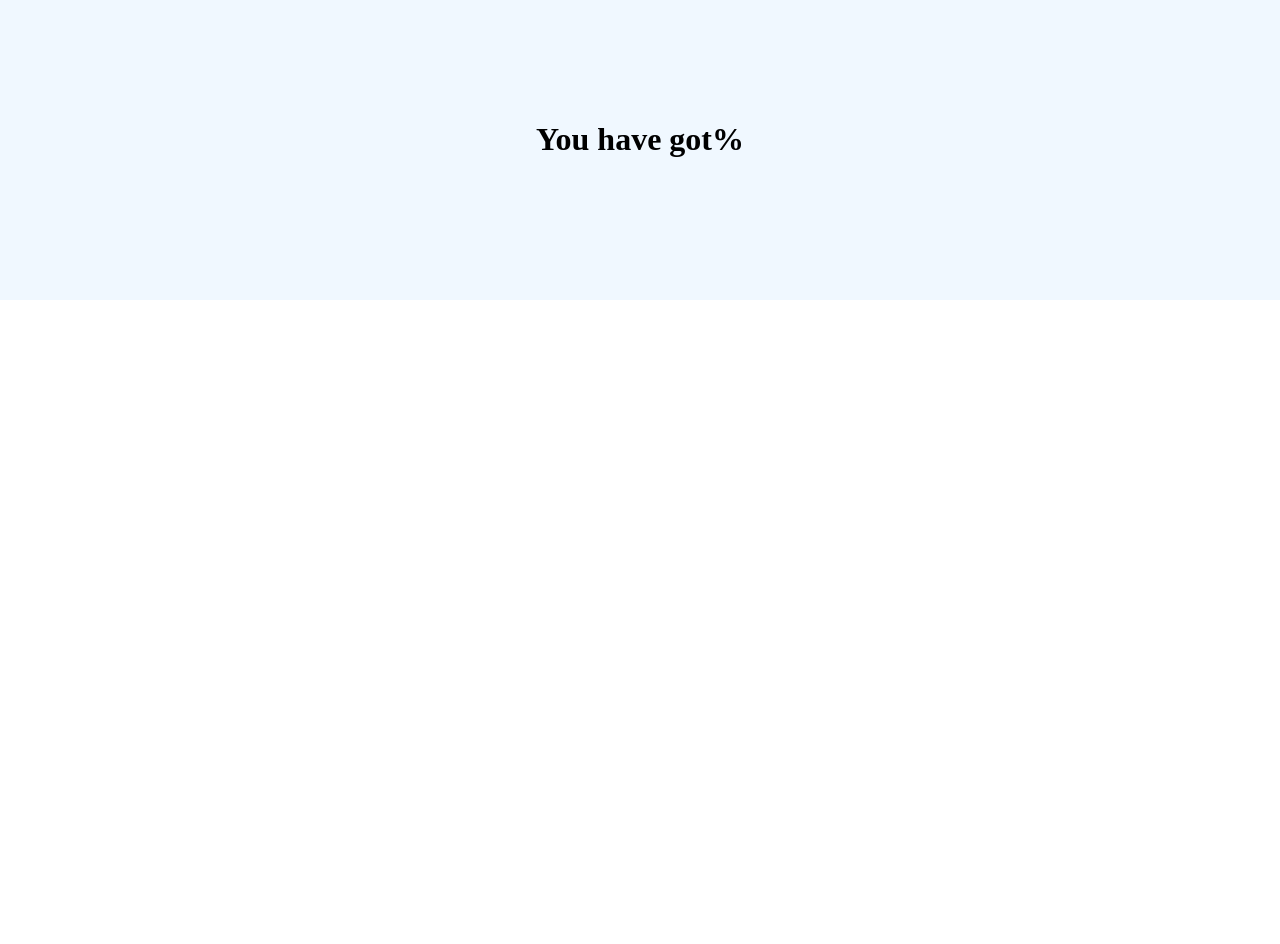
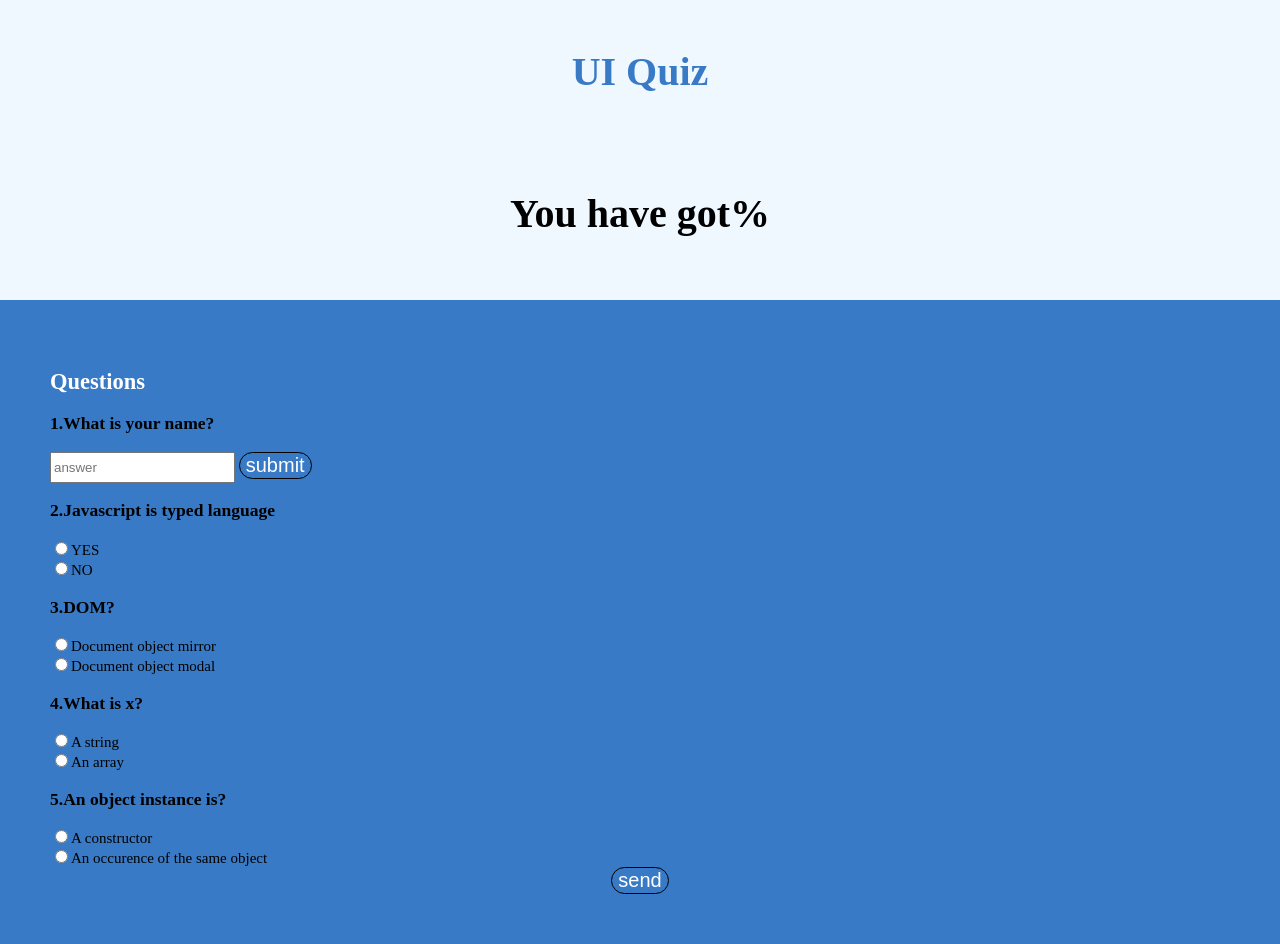
Before and after one commit to AcademyFS20/Mini-Quiz-Otmane, a plain HTML site: page index.html in a window 1280 px wide. Before the commit the page ends 800 px from the top, so only its background shows below. Drawn offline with Linux system fonts and the light colour scheme.

Commit message:
partie HTML et CSS terminée

```diff
--- a/index.html
+++ b/index.html
@@ -9,8 +9,43 @@
 </head>
 <body>
     <header>
-        <h1>You have got<span></span>%</h1>
+        <h1>UI Quiz</h1>
+        <h2>You have got<span></span>%</h2>
     </header>
+    <section>
+        <h2>Questions</h2>
+        <form>
+            <div class="form-group" id="form-group1">
+                <h3>1.What is your name?</h3>
+                <input type="text" placeholder="answer" name="name" id="name">
+                <input type="submit" id="submit" value="submit">
+            </div>
+            <div class="form-group">
+                <h3>2.Javascript is typed language</h3>
+                <input type="radio" value="yes" id="yes" name="javascript"><label for="yes">YES</label><br>
+                <input type="radio" value="no" id="no" name="javascript"><label for="no">NO</label>
+            </div>
+            <div class="form-group">
+                <h3>3.DOM?</h3>
+                <input type="radio" value="mirror" id="mirror" name="DOM"><label for="mirror">Document object mirror</label><br>
+                <input type="radio" value="modal" id="modal" name="DOM"><label for="modal">Document object modal</label>
+            </div>
+            <div class="form-group">
+                <h3>4.What is x?</h3>
+                <input type="radio" value="string" id="string" name="x"><label for="string">A string</label><br>
+                <input type="radio" value="array" id="array" name="x"><label for="array">An array</label>
+            </div>
+            <div class="form-group">
+                <h3>5.An object instance is?</h3>
+                <input type="radio" value="constructor" id="constructor" name="instance"><label for="constructor">A constructor</label><br>
+                <input type="radio" value="occurence" id="occurence" name="instance"><label for="occurence">An occurence of the same object</label>
+            </div>
+            <div class="form-group">
+                <input type="submit" value="send">
+            </div>
+        </form>
+
+    </section>
     <script src="script.js"></script>
 </body>
 </html>
--- a/script.js
+++ b/script.js
@@ -0,0 +1,27 @@
+// let name=document.getElementById("name").value;
+let submit=document.getElementById("submit");
+submit.addEventListener("click",function(e){
+    e.preventDefault();
+    let name=document.getElementById("name").value;
+    let div=document.createElement('div');
+    let group=document.getElementById("form-group1");
+    let input=document.createElement("input");
+    let p=document.createElement("p");
+    input.setAttribute("type","text");
+    div.style.border="3px solid yellow";
+    div.style.backgroundColor="white";
+    div.style.width="80%";
+    div.style.height="50px";
+    if(name!="")
+    {
+        input.value=name;
+        div.appendChild(input);
+        group.appendChild(div);
+    }
+    else
+    {
+        txt=document.createTextNode('le champ est vide');
+        p.appendChild(txt);
+        group.appendChild(p);
+    }
+});
--- a/style.css
+++ b/style.css
@@ -1,11 +1,12 @@
 html
 {
-    font-size:16px;
+    font-size:62.5%;
 }
 body
 {
     margin:0px;
     padding:0px;
+    box-sizing:border-box;
 }
 
         /*********** Header *********/
@@ -16,13 +17,67 @@ header
     display:flex;
     align-items:center;
     justify-content: center;
+    flex-direction:column;
 }
 header span
 {
-    font-size:2rem;
+    font-size:8rem;
+    color:rgb(56, 122, 197);
 }
 header h1
 {
-    margin-top:0px;
-    text-align:center;
+    color:rgb(56, 122, 197);
+    font-size:4rem;
 }
+header h2
+{
+    /* margin-top:0px; */
+    /* text-align:center; */
+    font-size:4rem;
+}
+
+        /*********** section **********/
+
+section
+{
+    background-color:rgb(56, 122, 197);
+    font-size:1.5rem;
+    padding:50px;
+}
+.form-control
+{
+    margin-bottom:20px;
+}
+section h2
+{
+    color:white;
+}
+input[type="submit"]
+{
+    border-radius:35px;
+    font-size:2rem;
+    color:white;
+    background-color:transparent;
+    border:1px solid black;
+    transition: all 0.2s ease-in;
+}
+input[type="submit"]:hover
+{
+    background-color:yellow;
+    color:black;
+}
+input[type="text"]
+{
+    /* padding:5px; */
+    height: 25px;
+}
+input[value="send"]
+{
+    margin-left:auto;
+    margin-right:auto;
+    display:block;
+}
+.form-control label
+{
+    /* display:block; */
+}
```
